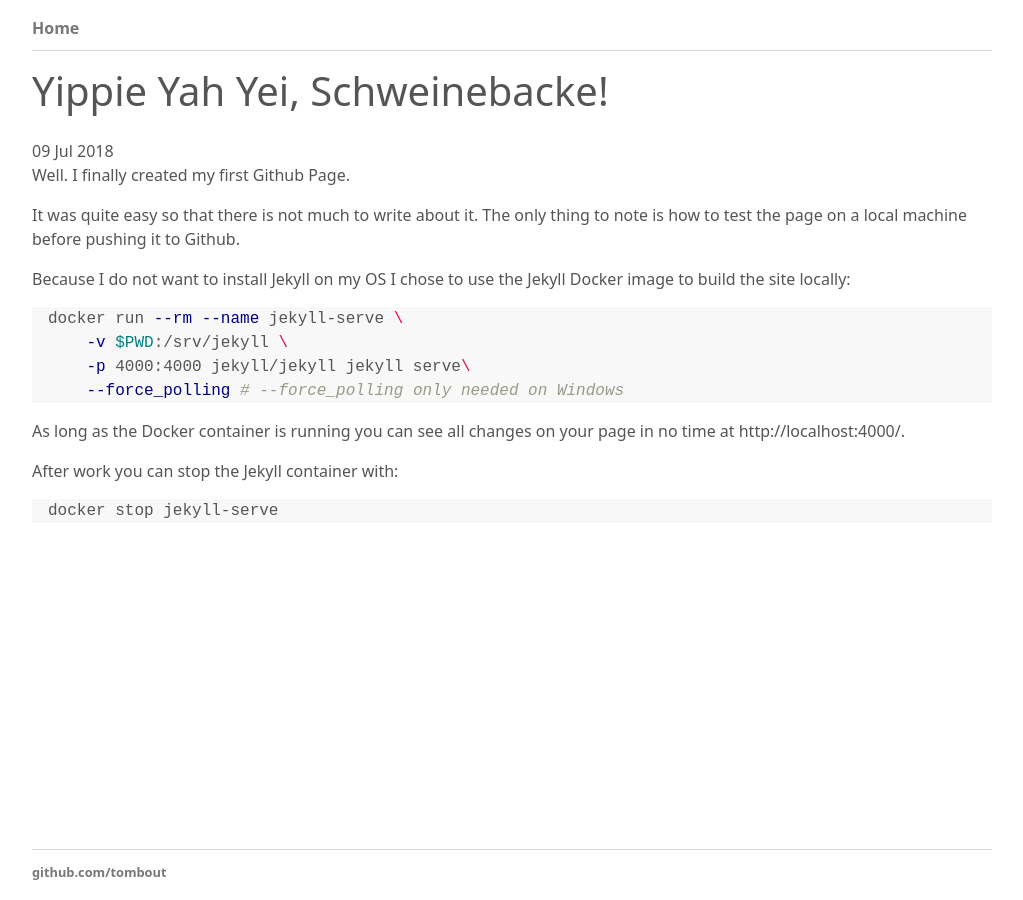
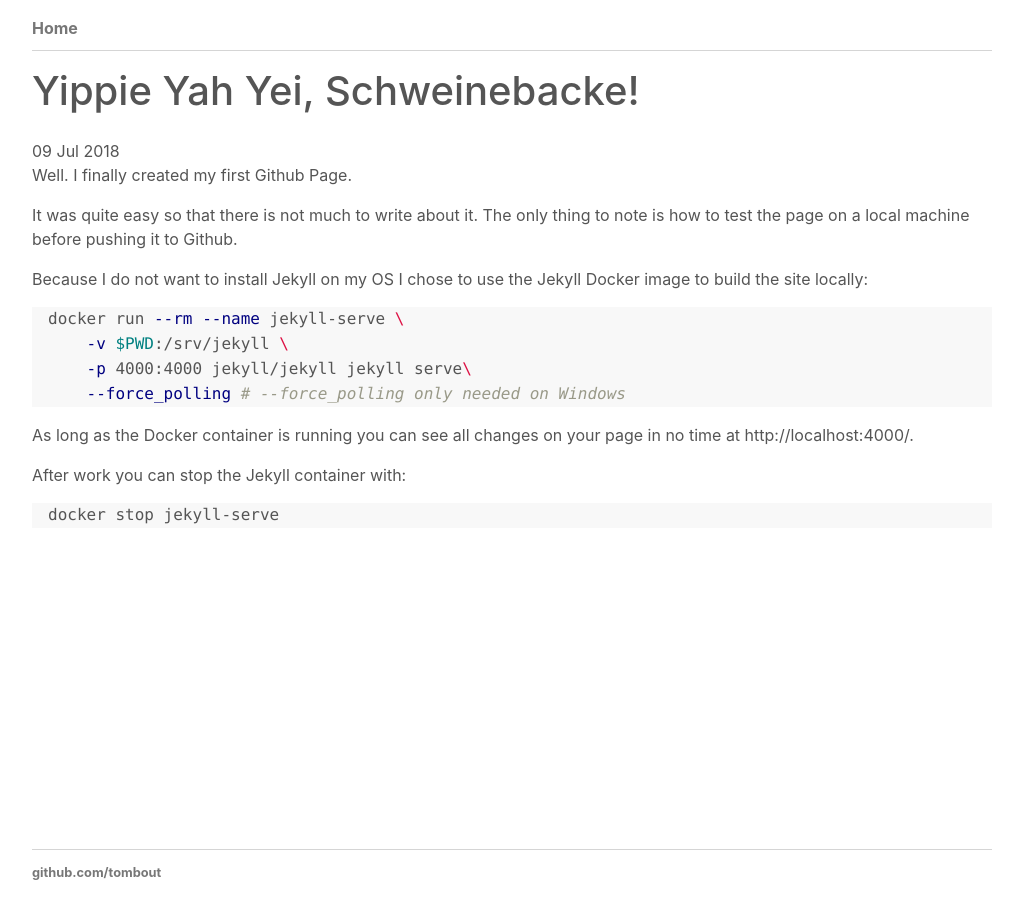
Before and after one commit to tombout/tombout.github.io, a Jekyll site: the page built from _posts/2018-07-09-first-github-page.md, in a window 1280 px wide. Shown: the whole page, without its empty margins (128-1151 px from the left). Built offline with Jekyll 4.4.1, drawn with Linux system fonts in a browser that asks for light colours.

Commit message:
Refactor font families
Use same families as used by Github.

```diff
--- a/_sass/systemfonts.scss
+++ /dev/null
@@ -1,28 +0,0 @@
-// system-font.css v2.0.2 | CC0-1.0 License | https://github.com/jonathantneal/system-font-css
-@font-face {
-  font-family: system-ui;
-  font-style: normal;
-  font-weight: 400;
-  src: local(".SFNSText-Regular"), local(".HelveticaNeueDeskInterface-Regular"), local(".LucidaGrandeUI"), local("Segoe UI"), local("Ubuntu"), local("Roboto-Regular"), local("DroidSans"), local("Tahoma");
-}
-
-@font-face {
-  font-family: system-ui;
-  font-style: italic;
-  font-weight: 400;
-  src: local(".SFNSText-Italic"), local(".HelveticaNeueDeskInterface-Italic"), local(".LucidaGrandeUI"), local("Segoe UI Italic"), local("Ubuntu Italic"), local("Roboto-Italic"), local("DroidSans"), local("Tahoma");
-}
-
-@font-face {
-  font-family: system-ui;
-  font-style: normal;
-  font-weight: 500;
-  src: local(".SFNSText-Medium"), local(".HelveticaNeueDeskInterface-MediumP4"), local(".LucidaGrandeUI"), local("Segoe UI Semibold"), local("Ubuntu Medium"), local("Roboto-Medium"), local("DroidSans-Bold"), local("Tahoma Bold");
-}
-
-@font-face {
-  font-family: system-ui;
-  font-style: italic;
-  font-weight: 500;
-  src: local(".SFNSText-MediumItalic"), local(".HelveticaNeueDeskInterface-MediumItalicP4"), local(".LucidaGrandeUI"), local("Segoe UI Semibold Italic"), local("Ubuntu Medium Italic"), local("Roboto-MediumItalic"), local("DroidSans-Bold"), local("Tahoma Bold");
-}
--- a/_sass/typo.scss
+++ b/_sass/typo.scss
@@ -1,12 +1,30 @@
 // Font related styles.
 
-// Variables
+// Colors
 $color-fg-primary: #555;
 $color-fg-secondary: #777;
 
+// Font families
+$font-family-sans-serif: "-apple-system",
+  "BlinkMacSystemFont",
+  "Segoe UI",
+  "Helvetica",
+  "Arial",
+  sans-serif,
+  "Apple Color Emoji",
+  "Segoe UI Emoji",
+  "Segoe UI Symbol";
+
+$font-family-monospace: "SFMono-Regular",
+  "Consolas",
+  "Liberation Mono",
+  "Menlo",
+  "Courier",
+  monospace;
+
 // Body
 body {
-  font-family: system-ui, sans-serif;
+  font-family: $font-family-sans-serif;
   font-size: 1rem;
   font-weight: 400;
   line-height: 1.5;
@@ -67,3 +85,8 @@ a {
 a:hover {
   text-decoration: underline;
 }
+
+// Code blocks
+code {
+  font-family: $font-family-monospace;
+}
--- a/css/style.scss
+++ b/css/style.scss
@@ -1,7 +1,6 @@
 ---
 ---
 
-@import "../_sass/systemfonts";
 @import "../_sass/layout";
 @import "../_sass/typo";
 @import "../_sass/rouge-github";
```
